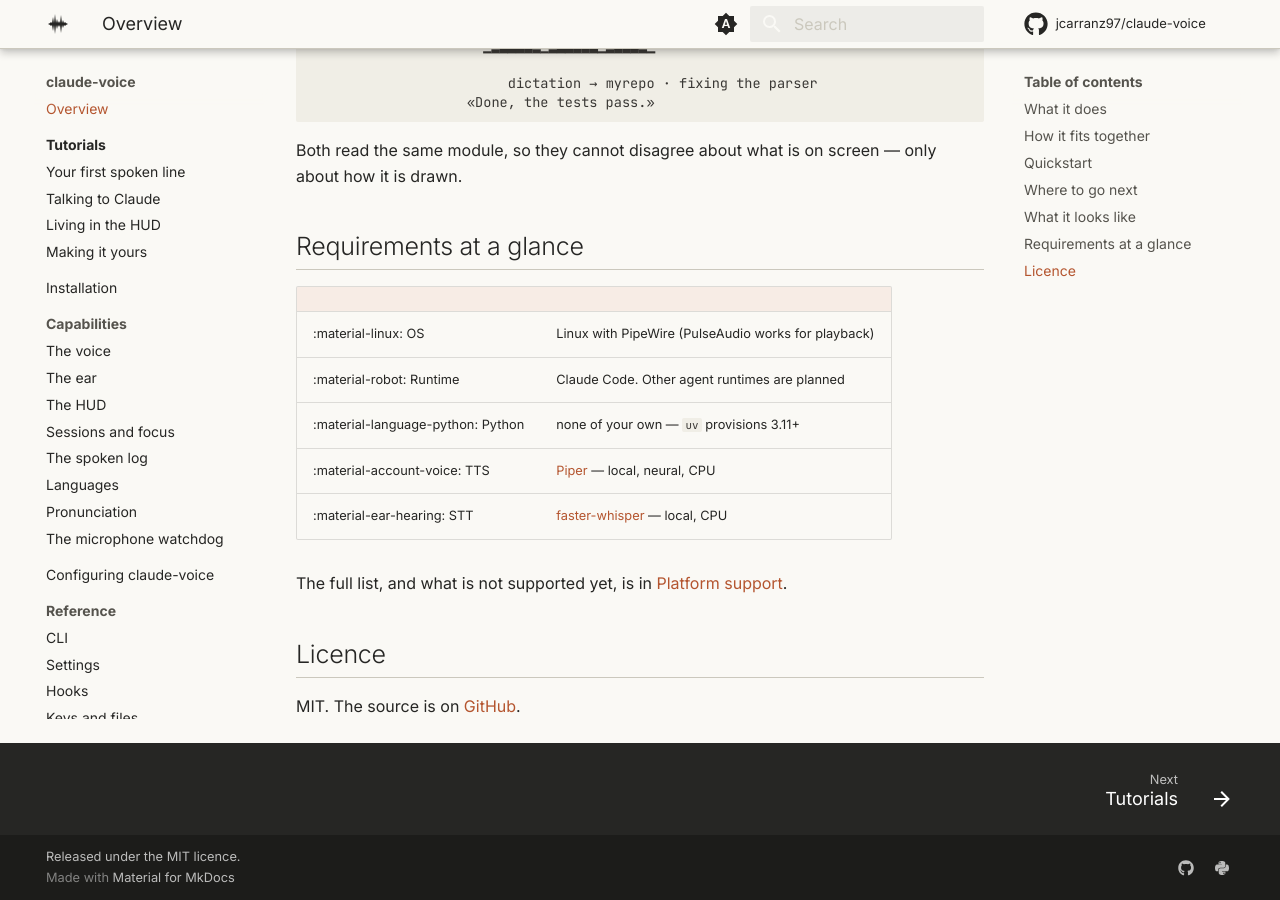
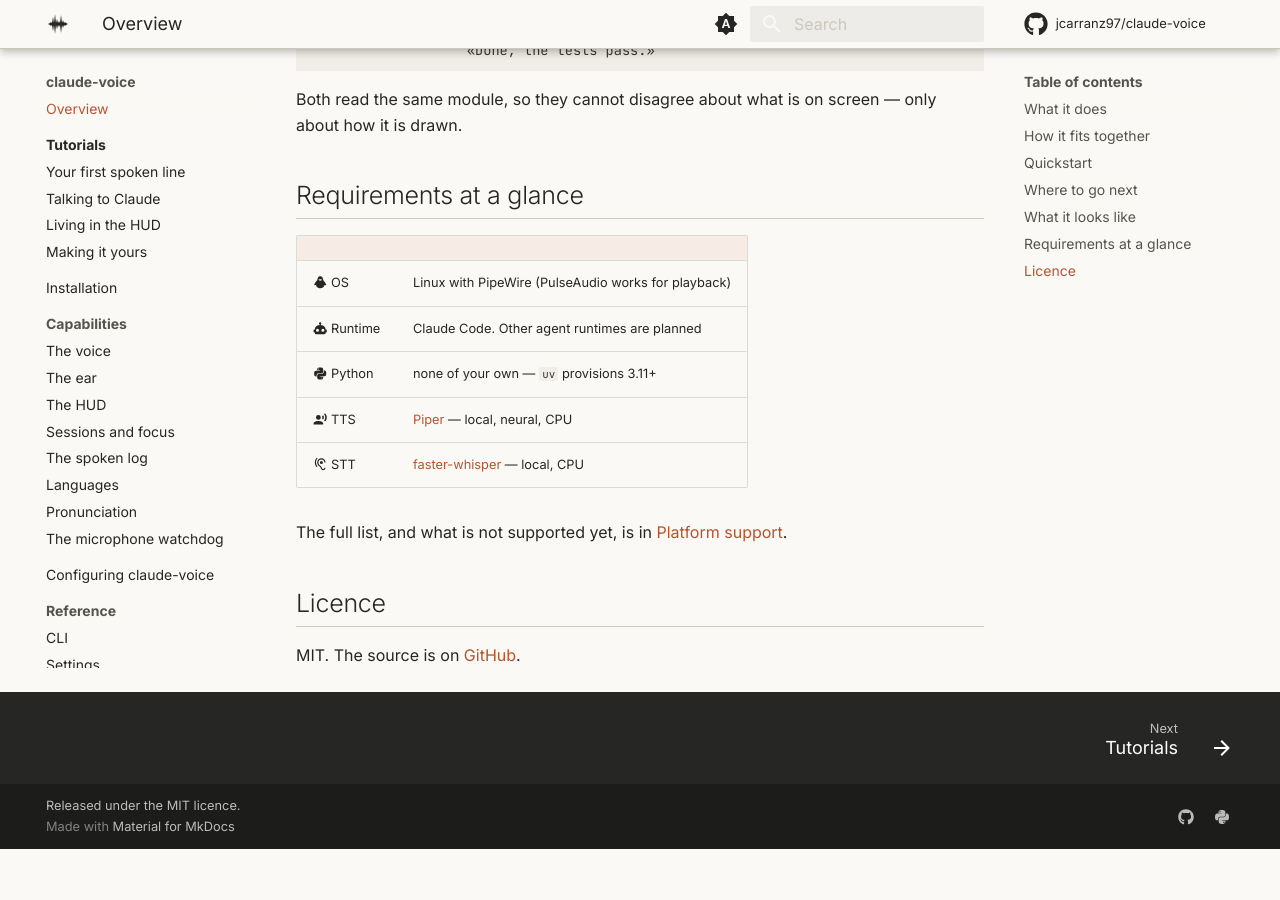
Before and after one commit to jcarranz97/claude-voice, an MkDocs documentation site: the page built from docs/index.md, in a window 1280 px wide and 900 px high, scrolled down 5582 px. Built offline with MkDocs 1.6.1 and Material for MkDocs 9.7.7, drawn with Linux system fonts in a browser that asks for light colours; comment, search, counter and statistics services are not loaded; after the commit the page ends 6431 px from its top, so only the background shows below that; some of the changed text lies outside the part shown.

Commit message:
Render the icons instead of printing their names
The platform tables, the overview cards and the requirements list are
written with `:material-linux:` shortcodes, and nothing was configured to
resolve them -- so every one of them shipped as its own literal name.

pymdownx.emoji is the mechanism that reads those; Material points it at
its own icon set rather than at emoji. They come out as inline SVG that
inherits the surrounding colour, so they follow the light/dark toggle and
cost no request.

```diff
--- a/mkdocs.yml
+++ b/mkdocs.yml
@@ -85,6 +85,13 @@
   - pymdownx.betterem
   - pymdownx.caret
   - pymdownx.details
+  # `:material-linux:` and friends. Without this they render as the literal
+  # text, which is how the platform tables shipped the first time. The icons
+  # come out as inline SVG that inherits the surrounding colour, so they follow
+  # the light/dark toggle and cost no request.
+  - pymdownx.emoji:
+      emoji_index: !!python/name:material.extensions.emoji.twemoji
+      emoji_generator: !!python/name:material.extensions.emoji.to_svg
   - pymdownx.highlight:
       anchor_linenums: true
       line_spans: __span
```
